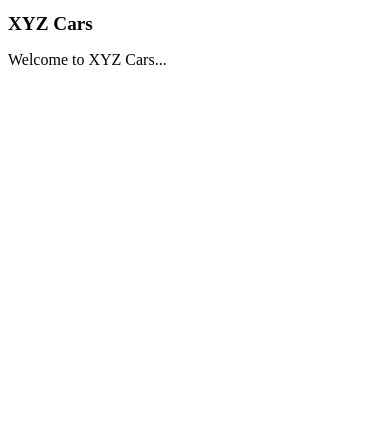
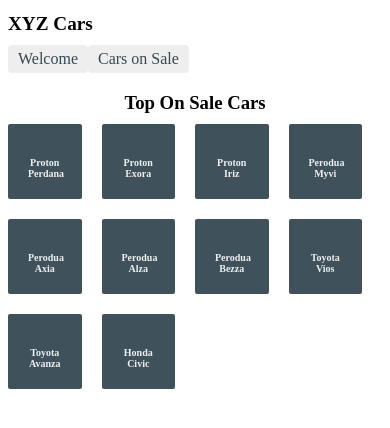
Before and after one commit to yclim95/xyz-cars, an Angular app: page /cars in a window 390 px wide. Shown: the top 428 px of the page. Built offline with nearby package versions, Linux system fonts and the light colour scheme.

Commit message:
Modify Cars & Car Detail Component & Modify Car Service & & Modify Routing

```diff
--- a/src/app/app.component.html
+++ b/src/app/app.component.html
@@ -1,3 +1,7 @@
 <h1>{{title}}</h1>
 
-<app-welcome></app-welcome>
+<nav>
+  <a routerLink="/">Welcome</a>
+  <a routerLink="/cars">Cars on Sale</a>
+</nav>
+<router-outlet></router-outlet>
--- a/src/app/app.module.ts
+++ b/src/app/app.module.ts
@@ -5,6 +5,7 @@
 import { WelcomeComponent } from './welcome/welcome.component';
 import { CarsComponent } from './cars/cars.component';
 import { CarDetailComponent } from './car-detail/car-detail.component';
+import { AppRoutingModule } from './app-routing.module';
 
 @NgModule({
   declarations: [
@@ -14,7 +15,8 @@
     CarDetailComponent
   ],
   imports: [
-    BrowserModule
+    BrowserModule,
+    AppRoutingModule
   ],
   providers: [],
   bootstrap: [AppComponent]
--- a/src/app/car-detail/car-detail.component.css
+++ b/src/app/car-detail/car-detail.component.css
@@ -0,0 +1,21 @@
+p{
+  text-align: justify;
+}
+
+button {
+  margin-top: 20px;
+  font-family: Arial;
+  background-color: #eee;
+  border: none;
+  padding: 5px 10px;
+  border-radius: 4px;
+  cursor: pointer;
+}
+button:hover {
+  background-color: #cfd8dc;
+}
+button:disabled {
+  background-color: #eee;
+  color: #ccc;
+  cursor: auto;
+}
--- a/src/app/car-detail/car-detail.component.html
+++ b/src/app/car-detail/car-detail.component.html
@@ -1 +1,9 @@
-<p>car-detail works!</p>
+<div *ngIf="car">
+  <h2>{{car.model | uppercase}} Details</h2>
+  <p><span>ID: </span>{{car.id}}</p>
+  <p><span>Year: </span>{{car.year}}</p>
+  <p><span>Description: </span>{{car.description}}</p>
+
+
+  <button (click)="goBack()">go back</button>
+</div>
--- a/src/app/car-detail/car-detail.component.ts
+++ b/src/app/car-detail/car-detail.component.ts
@@ -1,4 +1,9 @@
 import { Component, OnInit } from '@angular/core';
+import { ActivatedRoute } from '@angular/router';
+import { Location } from '@angular/common';
+
+import { Car } from '../car';
+import { CarService } from '../car.service';
 
 @Component({
   selector: 'app-car-detail',
@@ -7,9 +12,28 @@
 })
 export class CarDetailComponent implements OnInit {
 
-  constructor() { }
+  car: Car;
+
+  constructor(
+    private route: ActivatedRoute,
+    private carService: CarService,
+    private location: Location
+    ) { }
 
   ngOnInit(): void {
+    this.getCar();
+  }
+
+  // Display Car Detail based on the car detail
+  getCar(): void {
+    const id = +this.route.snapshot.paramMap.get('id');
+    this.carService.getCar(id)
+      .subscribe(car => this.car = car);
+  }
+
+  // Return back to previous location
+  goBack(): void {
+    this.location.back();
   }
 
 }
--- a/src/app/car.service.ts
+++ b/src/app/car.service.ts
@@ -1,4 +1,8 @@
 import { Injectable } from '@angular/core';
+import { Observable, of } from 'rxjs';
+import { Car } from './car';
+import { CARS } from './mock-cars';
+
 
 @Injectable({
   providedIn: 'root'
@@ -6,4 +10,16 @@
 export class CarService {
 
   constructor() { }
+
+  // Cars On Sale Screen
+  getCars(): Observable<Car[]> {
+    // TODO: send the message _after_ fetching the heroes
+    return of(CARS);
+  }
+
+
+  getCar(id: number): Observable<Car> {
+    // TODO: send the message _after_ fetching the hero
+    return of(CARS.find(car => car.id === id));
+  }
 }
--- /dev/null
+++ b/src/app/car.ts
@@ -0,0 +1,6 @@
+export interface Car {
+  id: number;
+  model: string;
+  year: string;
+  description: string;
+}
--- a/src/app/cars/cars.component.css
+++ b/src/app/cars/cars.component.css
@@ -0,0 +1,63 @@
+/* CarsComponent's private CSS styles */
+[class*='col-'] {
+  float: left;
+  padding-right: 20px;
+  padding-bottom: 20px;
+}
+[class*='col-']:last-of-type {
+  padding-right: 0;
+}
+a {
+  text-decoration: none;
+}
+*, *:after, *:before {
+  -webkit-box-sizing: border-box;
+  -moz-box-sizing: border-box;
+  box-sizing: border-box;
+}
+h3 {
+  text-align: center;
+  margin-bottom: 0;
+}
+h4 {
+  position: relative;
+}
+.grid {
+  margin: 0;
+}
+.col-1-4 {
+  width: 25%;
+}
+.module {
+  padding: 20px;
+  text-align: center;
+  color: #eee;
+  max-height: 120px;
+  min-width: 120px;
+  background-color: #3f525c;
+  border-radius: 2px;
+}
+.module:hover {
+  background-color: #eee;
+  cursor: pointer;
+  color: #607d8b;
+}
+.grid-pad {
+  padding: 10px 0;
+}
+.grid-pad > [class*='col-']:last-of-type {
+  padding-right: 20px;
+}
+@media (max-width: 600px) {
+  .module {
+    font-size: 10px;
+    max-height: 75px; }
+}
+@media (max-width: 1024px) {
+  .grid {
+    margin: 0;
+  }
+  .module {
+    min-width: 60px;
+  }
+}
--- a/src/app/cars/cars.component.html
+++ b/src/app/cars/cars.component.html
@@ -1 +1,8 @@
-<p>cars works!</p>
+<h3>Top On Sale Cars</h3>
+<div class="grid grid-pad">
+  <a *ngFor="let car of cars" class="col-1-4" routerLink="/detail/{{car.id}}">
+    <div class="module hero">
+      <h4>{{car.model}}</h4>
+    </div>
+  </a>
+</div>
--- a/src/app/cars/cars.component.ts
+++ b/src/app/cars/cars.component.ts
@@ -1,4 +1,6 @@
 import { Component, OnInit } from '@angular/core';
+import { Car } from '../car';
+import { CarService } from '../car.service';
 
 @Component({
   selector: 'app-cars',
@@ -7,9 +9,18 @@
 })
 export class CarsComponent implements OnInit {
 
-  constructor() { }
+  cars: Car[];
+
+
+  constructor(private carService: CarService) { }
 
   ngOnInit(): void {
+    this.getCars();
+  }
+
+  getCars(): void {
+    this.carService.getCars()
+        .subscribe(cars => this.cars = cars);
   }
 
 }
--- /dev/null
+++ b/src/app/mock-cars.ts
@@ -0,0 +1,14 @@
+import { Car } from './car';
+
+export const CARS: Car[] = [
+  { id: 1,  model: "Proton Perdana", year: "2018", description: "The Proton Perdana is a series of four-door mid-size saloon cars produced by Malaysian automobile manufacturer Proton."},
+  { id: 2,  model: "Proton Exora", year: "2018", description: "The Proton Exora is a compact MPV produced by Malaysian car manufacturer Proton. It became Malaysia's first home-grown MPV upon its release on 15 April 2009. The Exora is the first Proton to be based on the new P2 platform, and its facelift revision which debuted on 15 December 2011 became the first Proton to use the new CamPro CFE turbocharged engine and CVT technology."},
+  { id: 3,  model: "Proton Iriz", year: "2018", description:"Meet the Iriz: a small car that’s big on comfort, bigger on safety. With its 5-Star ASEAN NCAP safety rating, it’s the hottest hatchback on the block that’s both fun and safe. Find out more about the Iriz and test drive one today."},
+  { id: 4,  model: "Perodua Myvi", year: "2019", description:"The Perodua Myvi is a subcompact car/supermini (B-segment) produced by the Malaysian manufacturer Perodua since 2005. The Myvi is the result of Perodua's collaboration with both Toyota and Daihatsu. The Myvi was the best-selling car in Malaysia for 8 consecutive years, between 2006 and 2013.As of February 2019, the Myvi reached nearly 1.1 million units sold since the launched of its first generation in 2005."},
+  { id: 5,  model: "Perodua Axia", year: "2018", description:"The Perodua Axia is a five-door hatchback produced by Malaysian automobile manufacturer Perodua. It was launched on 15 September 2014 as the successor to the Viva. The car takes over the title of being the most affordable car in Malaysia from the Viva"},
+  { id: 6,  model: "Perodua Alza", year: "2019", description:"The Perodua Alza is a B-segment MPV produced by Malaysian automobile manufacturer Perodua. It was launched on 23 November 2009 as the company's first purpose-built MPV.The Perodua Alza is based on the Daihatsu Boon Luminas platform and powered by the 1.5-litre 3SZ-VE DVVT engine."},
+  { id: 7,  model: "Perodua Bezza", year: "2018", description:"The Perodua Bezza (codenamed D63D) is an A-segment sedan produced by Malaysian automobile manufacturer Perodua. It was launched on 21 July 2016 as Perodua's first sedan car, and a complement to the Axia hatchback."},
+  { id: 8,  model: "Toyota Vios", year: "2019", description:"The Toyota Vios is a subcompact car produced by the Japanese manufacturer Toyota, primarily for markets in the Asia-Pacific region since 2002. The second generation Vios is known as the Belta in Japan and Yaris sedan in the United States, Canada, Trinidad and Tobago, Jamaica, the Middle East and Australia."},
+  { id: 9,  model: "Toyota Avanza", year: "2018", description:"The Toyota Avanza is a mini MPV designed and produced by Daihatsu and marketed by Toyota. It is produced in Indonesia[3] and also contract assembled in Malaysia (under Perodua) for the first generation model. Daihatsu designed and manufactures the vehicle, which is then sold by both Daihatsu and Toyota under Daihatsu Xenia and Avanza nameplate respectively under a consigned production and OEM manufacturing agreement."},
+  { id: 10,  model: "Honda Civic", year: "2019", description:"The Honda Civic (Japanese: ホンダ・シビック, Honda Shibikku) is a line of cars manufactured by Honda. Originally a subcompact, the Civic has gone through several generational changes, becoming both larger and more upscale, moving into the compact car segment. EPA guidelines for vehicle size class stipulate a car having combined passenger and cargo room of 110 to 119.9 cubic feet (3,110 to 3,400 L) is considered a mid-size car, and as such the tenth generation Civic sedan is technically a small-end mid-size car, although it still competes in the compact class."},
+];
```
Also changed, not shown: src/app/app-routing.module.ts (added, +22 -0 lines).
